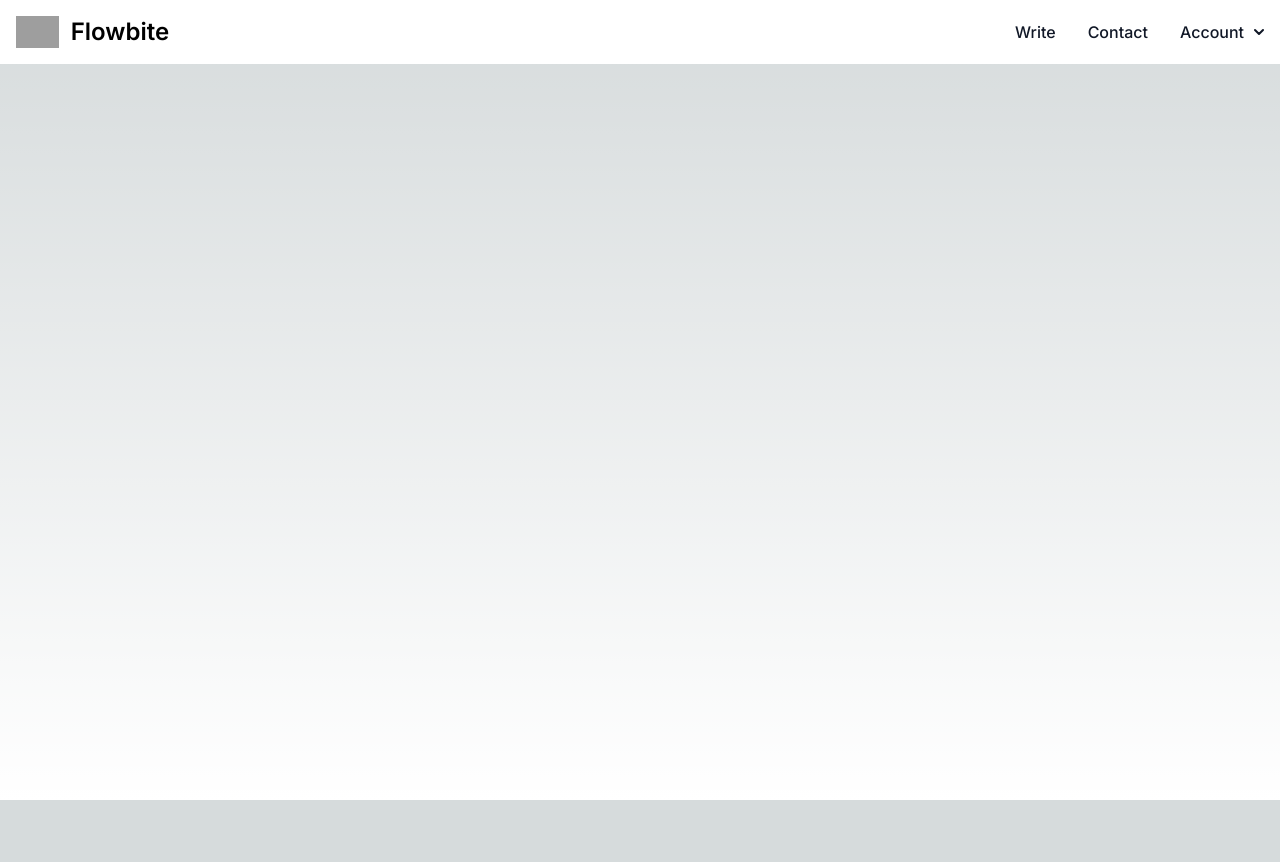
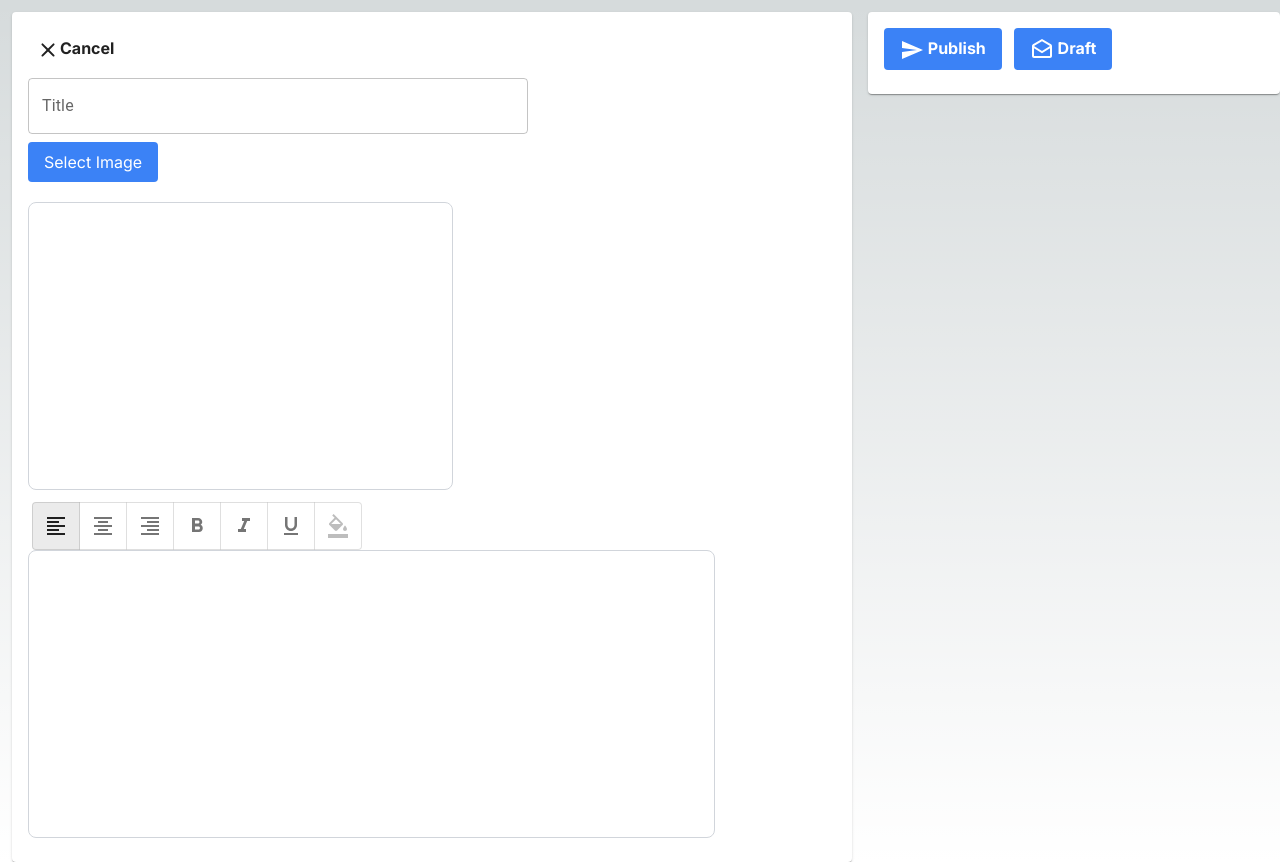
Before and after one commit to adeelumar-it/NextJSTest, a Next.js app: page / in a window 1280 px wide. Both pictures are taken after a click on the link "Write". Before the commit the page ends 800 px from the top, so only its background shows below. Built offline with nearby package versions, Linux system fonts and the light colour scheme; grey boxes are pictures that could not be loaded.

Commit message:
new code post

```diff
--- a/app/UI/Navbar.tsx
+++ b/app/UI/Navbar.tsx
@@ -2,6 +2,7 @@
 import * as React from 'react';
 import Login from './login'; // Ensure this is the correct path
 import SignupForm from './signup'; // Ensure this is the correct path
+import Writepost from './writePost'; // Ensure this is the correct path
 
 const Navbar: React.FC = () => {
   const [menuOpen, setMenuOpen] = React.useState(false);
@@ -9,6 +10,7 @@ const Navbar: React.FC = () => {
   const [authDropdownOpen, setAuthDropdownOpen] = React.useState(false);
   const [signin, setsignin] = React.useState(false);
   const [signup, setSignup] = React.useState(false);
+  const [postView, setpostView] = React.useState(false);
 
   const toggleMenu = () => {
     setMenuOpen(!menuOpen);
@@ -38,12 +40,22 @@ const Navbar: React.FC = () => {
     setSignup(false);
   };
 
+  const ShowPostView = () => {
+    setpostView(true);
+  };
+  const hide_post = () => {
+    setpostView(false);
+  };
+
+
   return (
     <>
       {signin ? (
         <Login onCancel={hide_Login} />
       ) : signup ? (
         <SignupForm onCancel={hide_Signup} />
+      ) : postView ? (
+        <Writepost onCancel={hide_post} />
       ) : (
         <nav className="bg-white border-gray-200 dark:bg-gray-900 dark:border-gray-700">
           <div className="max-w-screen-xl flex flex-wrap items-center justify-between mx-auto p-4">
@@ -66,7 +78,13 @@ const Navbar: React.FC = () => {
             <div className={`${menuOpen ? 'block' : 'hidden'} w-full md:block md:w-auto`} id="navbar-dropdown">
               <ul className="flex flex-col font-medium p-4 md:p-0 mt-4 border border-gray-100 rounded-lg bg-gray-50 md:space-x-8 rtl:space-x-reverse md:flex-row md:mt-0 md:border-0 md:bg-white dark:bg-gray-800 md:dark:bg-gray-900 dark:border-gray-700">
                 <li>
-                  <a href="#" className="block py-2 px-3 text-gray-900 rounded hover:bg-gray-100 md:hover:bg-transparent md:border-0 md:hover:text-blue-700 md:p-0 dark:text-white md:dark:hover:text-blue-500 dark:hover:bg-gray-700 dark:hover:text-white md:dark:hover:bg-transparent">Write</a>
+                  <a
+                    href="#"
+                    onClick={ShowPostView}
+                    className="block py-2 px-3 text-gray-900 rounded hover:bg-gray-100 md:hover:bg-transparent md:border-0 md:hover:text-blue-700 md:p-0 dark:text-white md:dark:hover:text-blue-500 dark:hover:bg-gray-700 dark:hover:text-white md:dark:hover:bg-transparent"
+                  >
+                    Write
+                  </a>
                 </li>
                 <li>
                   <a href="#" className="block py-2 px-3 text-gray-900 rounded hover:bg-gray-100 md:hover:bg-transparent md:border-0 md:hover:text-blue-700 md:p-0 dark:text-white md:dark:hover:text-blue-500 dark:hover:bg-gray-700 dark:hover:text-white md:dark:hover:bg-transparent">Contact</a>
--- /dev/null
+++ b/app/UI/writePost.jsx
@@ -0,0 +1,180 @@
+import * as React from 'react';
+import { styled } from '@mui/material/styles';
+import Box from '@mui/material/Box';
+import Paper from '@mui/material/Paper';
+import Grid from '@mui/material/Grid';
+import Card from '@mui/material/Card';
+import CardContent from '@mui/material/CardContent';
+import TextField from '@mui/material/TextField';
+import Button from '@mui/material/Button';
+import ToggleButton from '@mui/material/ToggleButton';
+import ToggleButtonGroup from '@mui/material/ToggleButtonGroup';
+import FormatBoldIcon from '@mui/icons-material/FormatBold';
+import FormatItalicIcon from '@mui/icons-material/FormatItalic';
+import FormatUnderlinedIcon from '@mui/icons-material/FormatUnderlined';
+import FormatAlignLeftIcon from '@mui/icons-material/FormatAlignLeft';
+import FormatAlignCenterIcon from '@mui/icons-material/FormatAlignCenter';
+import FormatAlignRightIcon from '@mui/icons-material/FormatAlignRight';
+import FormatColorFillIcon from '@mui/icons-material/FormatColorFill';
+import ArrowDropDownIcon from '@mui/icons-material/ArrowDropDown';
+import CloseRoundedIcon from '@mui/icons-material/CloseRounded';
+import SendIcon from '@mui/icons-material/Send';
+import DraftsOutlinedIcon from '@mui/icons-material/DraftsOutlined';
+
+
+
+export default function Writepost({onCancel}) {
+
+
+  const [base64Image, setBase64Image] = React.useState('');
+  const [content, setContent] = React.useState('');
+  const [blogtitle, setBlogTitle] = React.useState('');
+  const [description, setDescription] = React.useState('');
+  const [alignment, setAlignment] = React.useState('left');
+  const [open, setOpen] = React.useState(false);
+
+  const handleChange = (e) => {
+    const { name, value } = e.target;
+    if (name === 'blogtitle') setBlogTitle(value);
+  };
+
+  const handleContentChange = (event) => {
+    setDescription(event.target.innerHTML);
+  };
+
+  const handleImageInsertion = (event) => {
+    const file = event.target.files[0];
+    const reader = new FileReader();
+
+    reader.onload = function (e) {
+      setBase64Image(e.target.result);
+      setContent((prevContent) => prevContent + `<img src="${e.target.result}" alt="Selected Image" style="max-width: 100%; display: block;" />`);
+    };
+
+    if (file) reader.readAsDataURL(file);
+  };
+
+  const handleAlignment = (event, newAlignment) => {
+    setAlignment(newAlignment);
+  };
+
+  const handleClick = () => {
+    setOpen(!open);
+  };
+
+  // Removed the API call here
+
+  function formatDateTime(date) {
+    const year = date.getFullYear();
+    const month = String(date.getMonth() + 1).padStart(2, '0');
+    const day = String(date.getDate()).padStart(2, '0');
+    const hours = String(date.getHours()).padStart(2, '0');
+    const minutes = String(date.getMinutes()).padStart(2, '0');
+    const seconds = String(date.getSeconds()).padStart(2, '0');
+    const milliseconds = String(date.getMilliseconds()).padStart(3, '0');
+    return `${year}-${month}-${day} ${hours}:${minutes}:${seconds}.${milliseconds}`;
+  }
+
+  return (
+
+    <>
+
+    <Box sx={{ flexGrow: 1 }} className='ml-3 mt-3 '>
+      <Grid container spacing={2}>
+        <Grid item xs={12} md={8}>
+          <Card sx={{ maxWidth: '100%' }}>
+            <CardContent>
+              <div className='dark:text-white'>
+                <button className="hover:bg-blue-700 hover:text-white font-bold py-2 px-2 mb-2 rounded">
+                  <a href=''>
+                    <CloseRoundedIcon />Cancel
+                  </a>
+                </button>
+                <div className='display:flex items:center'>
+                  <Box sx={{ width: 500, maxWidth: '100%' }}>
+                    <TextField
+                      fullWidth
+                      label="Title"
+                      id="fullWidth"
+                      name="blogtitle"
+                      onChange={handleChange}
+                    />
+                    <input
+                      type="file"
+                      id="imageInput"
+                      style={{ display: "none" }}
+                      onChange={handleImageInsertion}
+                    />
+                    <button
+                      className="mt-2 px-4 py-2 bg-blue-500 text-white rounded hover:bg-blue-600"
+                      onClick={() => document.getElementById('imageInput').click()}
+                    >
+                      Select Image
+                    </button>
+                    <div
+                      className="border border-gray-300 rounded-lg p-4 mt-5 focus-within:border-blue-300"
+                      style={{ maxWidth: "60%", minWidth: "85%", minHeight: "36vh" }}
+                      dangerouslySetInnerHTML={{ __html: content }}
+                    />
+                  </Box>
+                </div>
+                <div className='mt-3 -mx-3 pl-4'>
+                  <ToggleButtonGroup
+                    value={alignment}
+                    exclusive
+                    onChange={handleAlignment}
+                    aria-label="text alignment"
+                  >
+                    <ToggleButton value="left" aria-label="left aligned">
+                      <FormatAlignLeftIcon />
+                    </ToggleButton>
+                    <ToggleButton value="center" aria-label="centered">
+                      <FormatAlignCenterIcon />
+                    </ToggleButton>
+                    <ToggleButton value="right" aria-label="right aligned">
+                      <FormatAlignRightIcon />
+                    </ToggleButton>
+                    <ToggleButton value="bold" aria-label="bold">
+                      <FormatBoldIcon />
+                    </ToggleButton>
+                    <ToggleButton value="italic" aria-label="italic">
+                      <FormatItalicIcon />
+                    </ToggleButton>
+                    <ToggleButton value="underlined" aria-label="underlined">
+                      <FormatUnderlinedIcon />
+                    </ToggleButton>
+                    <ToggleButton value="color" aria-label="color" disabled>
+                      <FormatColorFillIcon />
+                    </ToggleButton>
+                  </ToggleButtonGroup>
+                </div>
+                <div style={{ marginTop: "-20px" }}>
+                  <div
+                    className="border border-gray-300 rounded-lg p-4 mt-5 focus-within:border-blue-300"
+                    contentEditable="true"
+                    style={{ maxWidth: "60%", minWidth: " 85%", minHeight: "36vh" }}
+                    onInput={handleContentChange}
+                    placeholder="Enter your text here..."
+                  />
+                </div>
+              </div>
+            </CardContent>
+          </Card>
+        </Grid>
+        <Grid item xs={12} md={4}>
+          <Card>
+            <CardContent>
+              <button onClick={() => console.log({ base64Image, content, blogtitle, description })} className="bg-blue-500 hover:bg-blue-700 text-white font-bold py-2 px-4 rounded">
+                <SendIcon /> Publish
+              </button>
+              <button className="bg-blue-500 hover:bg-blue-700 text-white font-bold py-2 px-4 ml-3 rounded">
+                <DraftsOutlinedIcon /> Draft
+              </button>
+            </CardContent>
+          </Card>
+        </Grid>
+      </Grid>
+    </Box>
+    </>
+  );
+}
```
